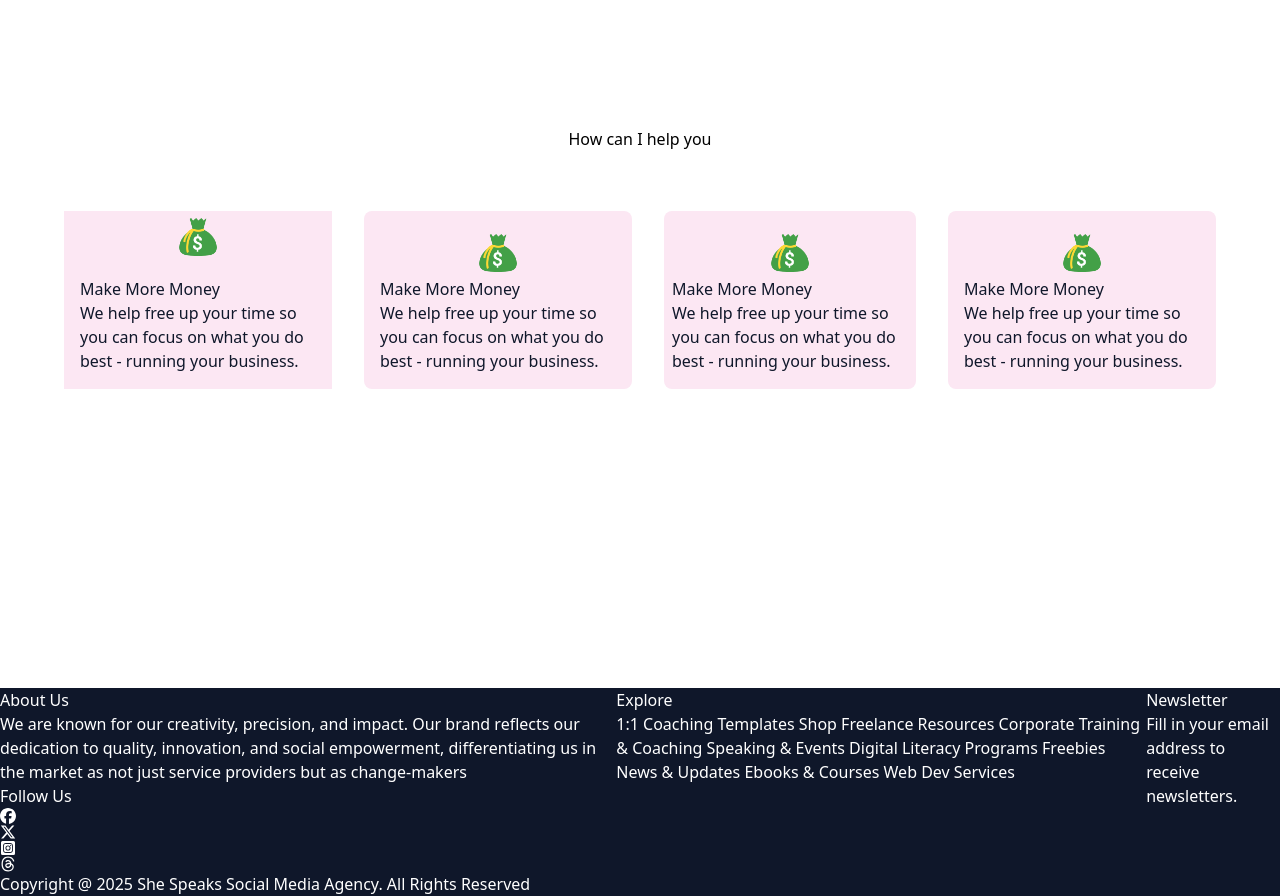
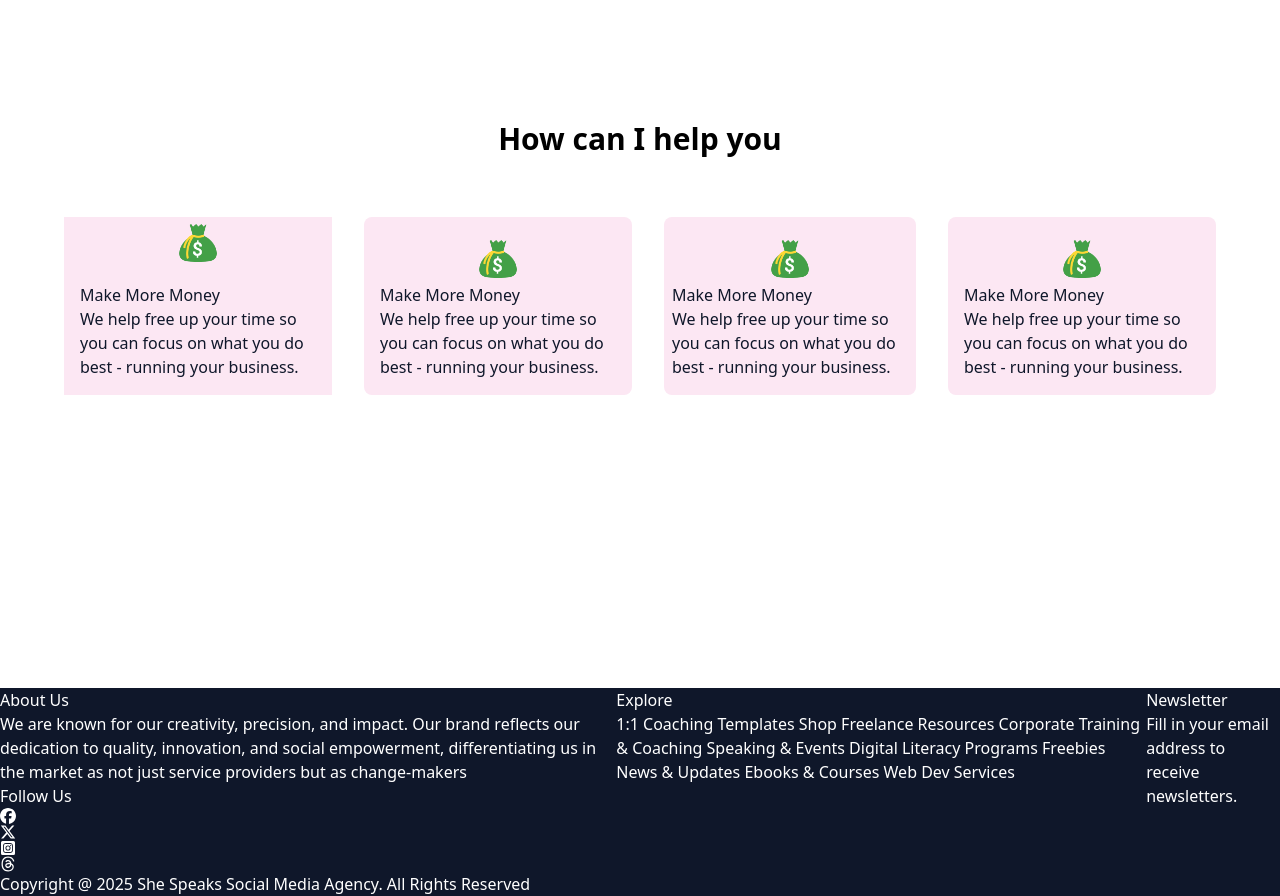
Before and after one commit to MatthewsRicky/shespeaksocial, a Next.js app: page / in a window 1280 px wide. Shown: the part 960-1856 px from the top of the page. Built offline with nearby package versions, Linux system fonts and the light colour scheme.

Commit message:
fixing the width

```diff
--- a/components/ServiceCards.tsx
+++ b/components/ServiceCards.tsx
@@ -3,9 +3,9 @@ import Image from "next/image";
 
 const ServiceCards = () => {
 	return (
-		<div className="flex items-center justify-center   w-full h-screen flex-col">
+		<div className="flex items-center justify-center w-90vh h-screen flex-col">
 			<header>
-				<h1>How can I help you</h1>
+				<h1 className="font-bold text-3xl">How can I help you</h1>
 				</header>
 				<div className="flex sm:flex-row flex-col items-center justify-between px-4 py-3  rounded-lg  m-8 text-slate-900">
 					<div className="flex sm:flex-col items-center justify-between min-w-8  px-2 m-4 bg-pink-100">
```
